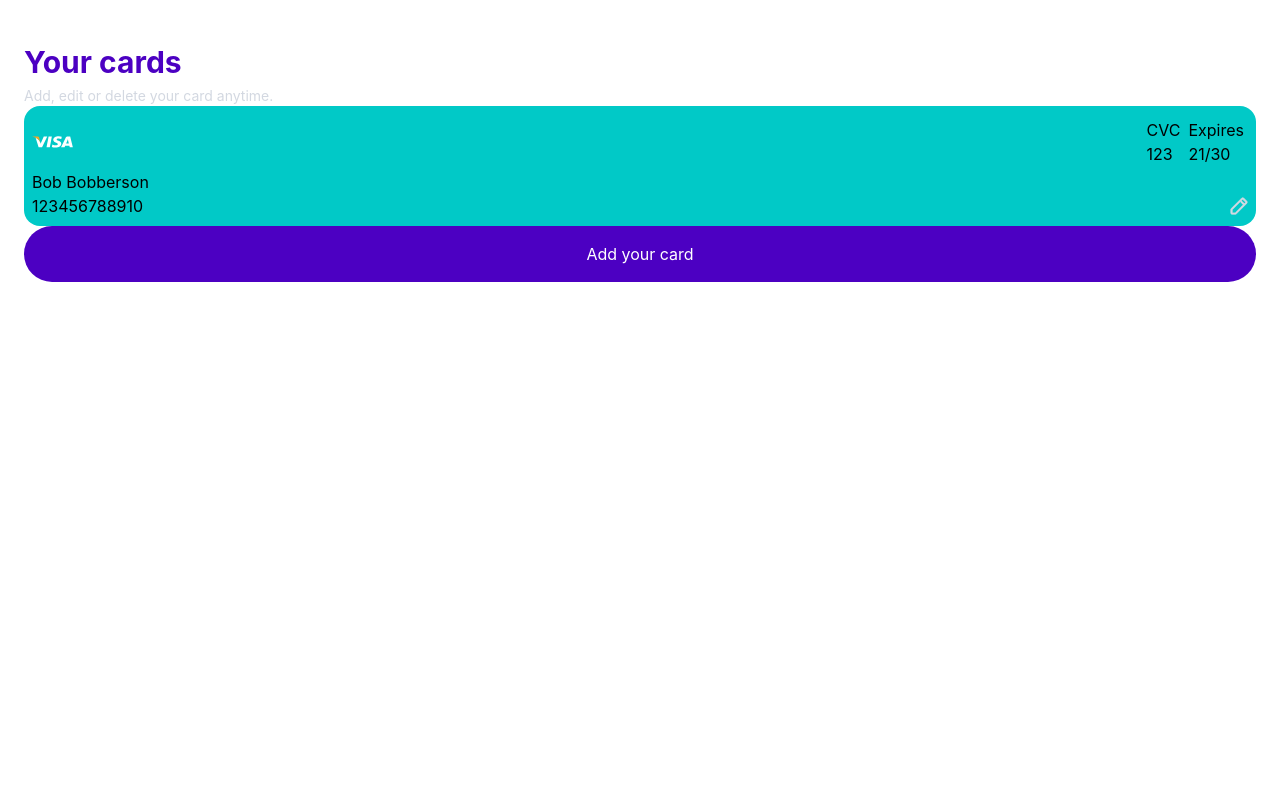
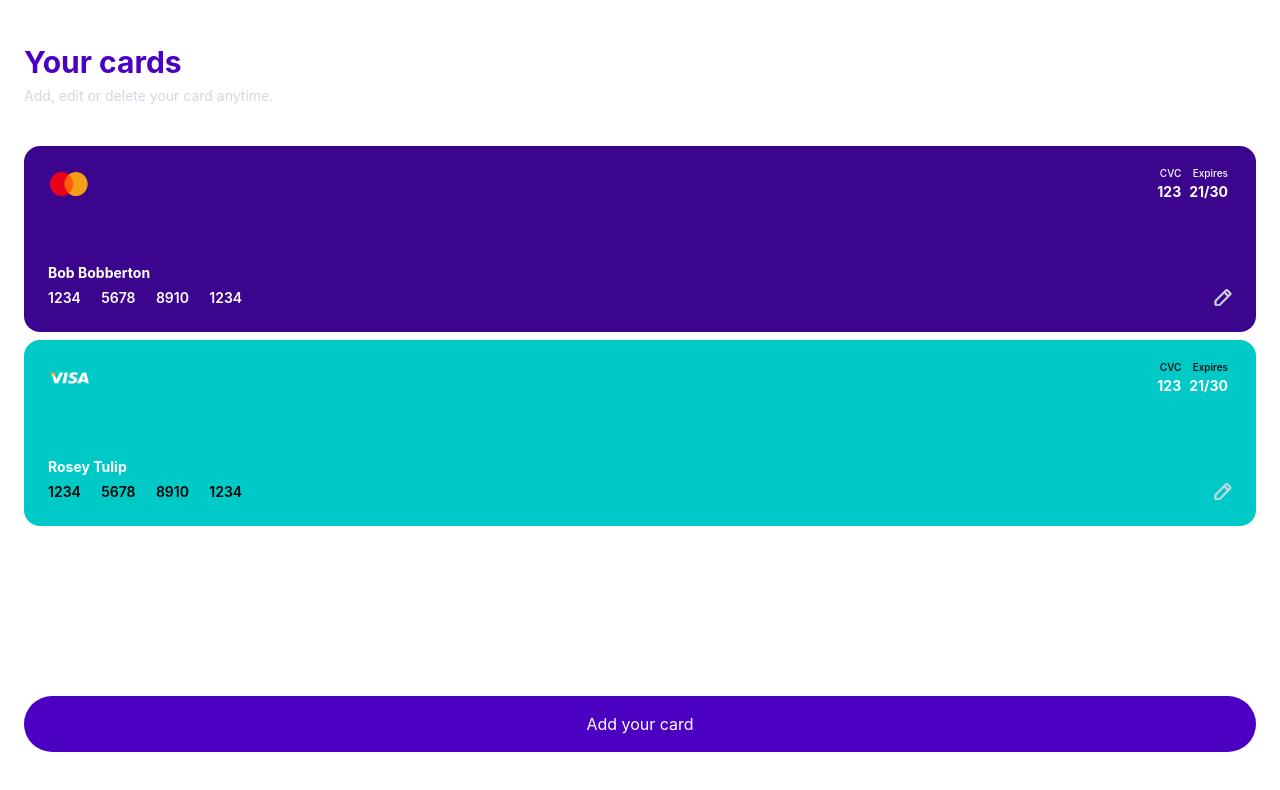
Before and after one commit to UPLukeet/bank-card-app, a React (Create React App) app: page / in a window 1280 px wide. Shown: the top 790 px of the page. Built offline with nearby package versions, Linux system fonts and the light colour scheme.

Commit message:
finished card design UI

```diff
--- a/src/App.css
+++ b/src/App.css
@@ -1,40 +1,13 @@
-.App {
-  text-align: center;
+html {
+  height: 100%;
 }
 
-.App-logo {
-  height: 40vmin;
-  pointer-events: none;
+body {
+  height: 100%;
 }
 
-@media (prefers-reduced-motion: no-preference) {
-  .App-logo {
-    animation: App-logo-spin infinite 20s linear;
-  }
-}
-
-.App-header {
-  background-color: #282c34;
-  min-height: 100vh;
-  display: flex;
-  flex-direction: column;
-  align-items: center;
-  justify-content: center;
-  font-size: calc(10px + 2vmin);
-  color: white;
-}
-
-.App-link {
-  color: #61dafb;
-}
-
-@keyframes App-logo-spin {
-  from {
-    transform: rotate(0deg);
-  }
-  to {
-    transform: rotate(360deg);
-  }
+#root {
+  height: 100%;
 }
 
 .btn {
@@ -48,3 +21,7 @@
 .text-body {
   @apply text-grey-20 text-sm;
 }
+
+.word-spacing-lg {
+  word-spacing: 1.2em;
+}
--- a/src/App.tsx
+++ b/src/App.tsx
@@ -4,7 +4,7 @@ import { LandingPage } from "./pages/LandingPage"
 
 function App() {
   return (
-    <div>
+    <div className="h-full">
       <LandingPage />
     </div>
   )
--- a/src/components/BankCard.tsx
+++ b/src/components/BankCard.tsx
@@ -12,28 +12,37 @@ export const BankCard = ({
 }: CardDetails) => {
   return (
     <div
-      className={`w-full rounded-sm p-unit-2 ${
+      className={`w-full rounded-sm p-unit-4 pt-unit-3 my-unit-2 ${
         type === "visa" ? "bg-visa-green" : "bg-mastercard-purple"
       }`}
     >
-      <div className="flex">
+      <div className={`flex ${type === "masterCard" && "text-white"}`}>
         <img src={type === "visa" ? visaLogo : mastercardLogo} />
         <div className="flex ml-auto">
           <div className="flex flex-col m-unit-1">
-            <p>CVC</p>
-            <p>{cvc}</p>
+            <p className="text-xs ml-auto font-medium">CVC</p>
+            <p className="text-white font-bold text-sm">{cvc}</p>
           </div>
           <div className="flex flex-col m-unit-1">
-            <p>Expires</p>
-            <p>{expiry}</p>
+            <p className="text-xs ml-auto font-medium">Expires</p>
+            <p className="text-white font-bold text-sm">{expiry}</p>
           </div>
         </div>
       </div>
-      <div>
-        <p>{name}</p>
-        <div className="flex w-full">
-          <p>{cardNumber}</p>
-          <img className="ml-auto" src={editIcon} />
+      <div className="mt-unit-8">
+        <p className="text-white text-sm font-bold">{name}</p>
+        <div className="flex w-full mt-unit-1">
+          <p
+            className={`text-sm font-semibold word-spacing-lg ${
+              type === "masterCard" && "text-white"
+            }`}
+          >
+            {cardNumber
+              .toString()
+              .replace(/(.{4})/g, "$1 ")
+              .trim()}
+          </p>
+          <img className="ml-auto cursor-pointer" src={editIcon} />
         </div>
       </div>
     </div>
--- a/src/pages/LandingPage/index.tsx
+++ b/src/pages/LandingPage/index.tsx
@@ -1,18 +1,23 @@
 import { BankCard } from "../../components/BankCard"
+import { testCardData } from "./testCardData"
 
 export const LandingPage = () => {
   return (
-    <div className="mx-unit-4 my-unit-6">
+    <div className="flex flex-col px-unit-4 py-unit-6 h-full">
       <h1 className="heading">Your cards</h1>
       <p className="text-body">Add, edit or delete your card anytime.</p>
-      <BankCard
-        name="Bob Bobberson"
-        type="visa"
-        cvc={123}
-        cardNumber={123456788910}
-        expiry="21/30"
-      />
-      <button className="btn">Add your card</button>
+      <div className="my-unit-5">
+        {testCardData?.map(({ name, type, cvc, cardNumber, expiry }) => (
+          <BankCard
+            name={name}
+            type={type}
+            cvc={cvc}
+            cardNumber={cardNumber}
+            expiry={expiry}
+          />
+        ))}
+      </div>
+      <button className="btn mt-auto mb-unit-2">Add your card</button>
     </div>
   )
 }
--- /dev/null
+++ b/src/pages/LandingPage/testCardData.ts
@@ -0,0 +1,18 @@
+import { CardDetails } from "../../types/cardDetails"
+
+export const testCardData: CardDetails[] = [
+  {
+    type: "masterCard",
+    name: "Bob Bobberton",
+    cvc: 123,
+    expiry: "21/30",
+    cardNumber: 1234567889101234,
+  },
+  {
+    type: "visa",
+    name: "Rosey Tulip",
+    cvc: 123,
+    expiry: "21/30",
+    cardNumber: 1234567889101234,
+  },
+]
```
